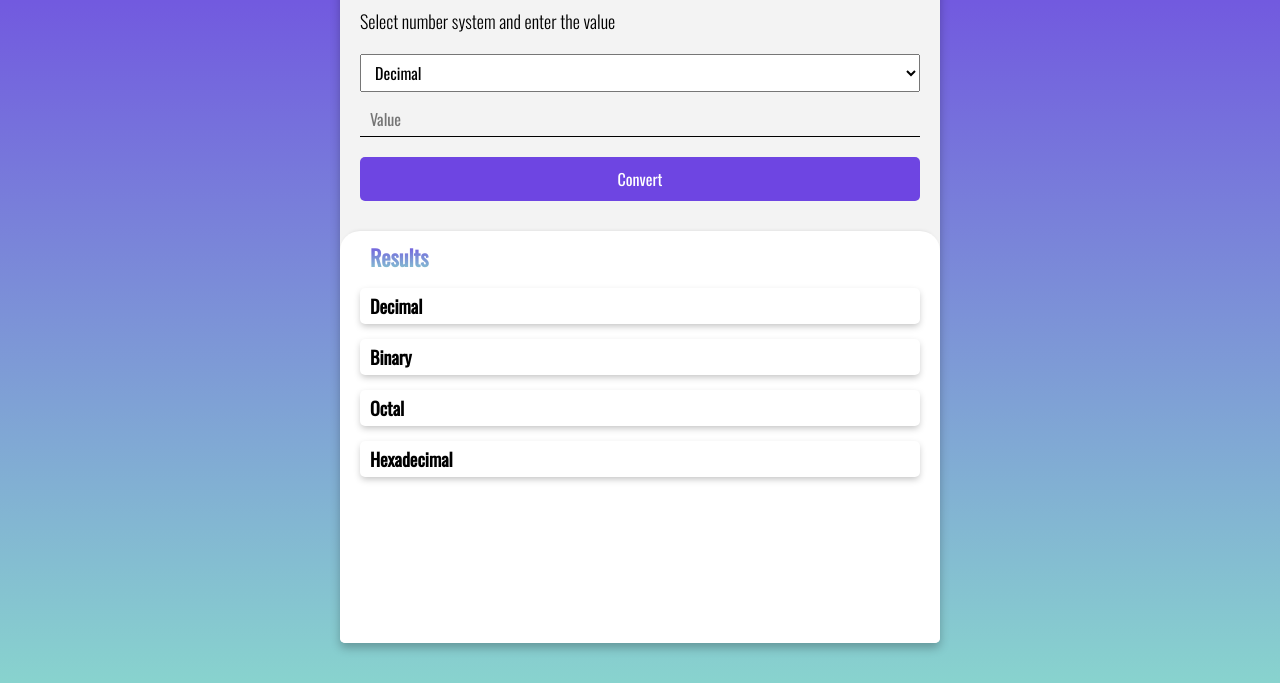
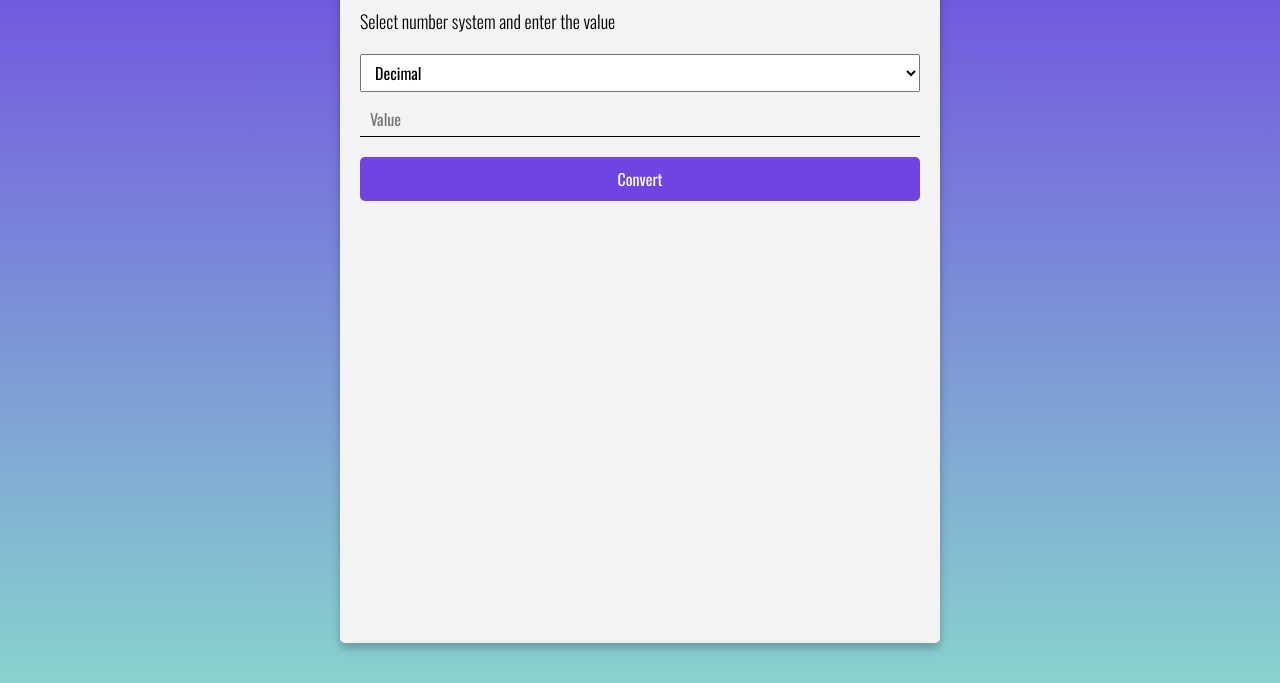
Before and after one commit to mattzahel/ns-converter, a website with bundled scripts: page index.html in a window 1280 px wide. Shown: the part 117-800 px from the top of the page. Built offline with nearby package versions, Linux system fonts and the light colour scheme.

Commit message:
toggle results block

```diff
--- a/assets/js/index.js
+++ b/assets/js/index.js
@@ -1,4 +1,4 @@
-import {numSys} from "./handlers";
+import {numSys, numVal} from "./handlers";
 import {toggleResults} from "./toggleResults";
 import {convertFromDec} from "./dec";
 import {convertFromBin} from "./bin";
@@ -14,8 +14,8 @@ document.getElementById("convertForm").addEventListener("submit", function(e) {
   };
 });
 
-
 function convert(number) {
+  document.querySelector("#results").classList.remove("results--hidden");
     switch(numSys.value) {
       case "dec": convertFromDec(number); break;
       case "bin": convertFromBin(number); break;
--- a/assets/js/toggleResults.js
+++ b/assets/js/toggleResults.js
@@ -1,9 +1,14 @@
 import {numSys, numVal} from "./handlers";
+
+numVal.addEventListener("input", function() {
+  document.querySelector("#results").classList.add("results--hidden");
+});
 
 const toggleResults = () => {
   document.querySelector("#decBlock").style.display = "none";
   numSys.addEventListener("change", function() {
     document.getElementById("numVal").value = '';
+    document.querySelector("#results").classList.add("results--hidden");
 
     if(numSys.value === "hex") {
       numVal.type = "text"
--- a/assets/scss/_layout.scss
+++ b/assets/scss/_layout.scss
@@ -3,6 +3,7 @@
   flex-direction: column;
   max-width: 90%;
   height: 90vh;
+  overflow: hidden;
   background: #f3f3f3;
   border: none;
   border-radius: .5rem;
@@ -67,6 +68,11 @@ input[type="submit"] {
   flex-grow: 1;
   border-radius: 2rem 2rem .5rem .5rem;
   box-shadow: 0rem -.3rem .5rem -.5rem rgba(0, 0, 0, .25);
+  transition: transform .3s ease-out;
+
+  &--hidden {
+    transform: translateY(100%);
+  }
 
   h2 {
     font-size: 2.2rem;
--- a/index.html
+++ b/index.html
@@ -26,7 +26,7 @@
             <input type="submit" value="Convert" id="convertBtn">
         </form>
 
-        <div class="results">
+        <div class="results results--hidden" id="results">
             <h2>Results</h2>
             <div class="results__block" id="decBlock">
                 <h3 class="results__title">Decimal</h3>
```
Also changed, not shown: assets/css/main.css.
